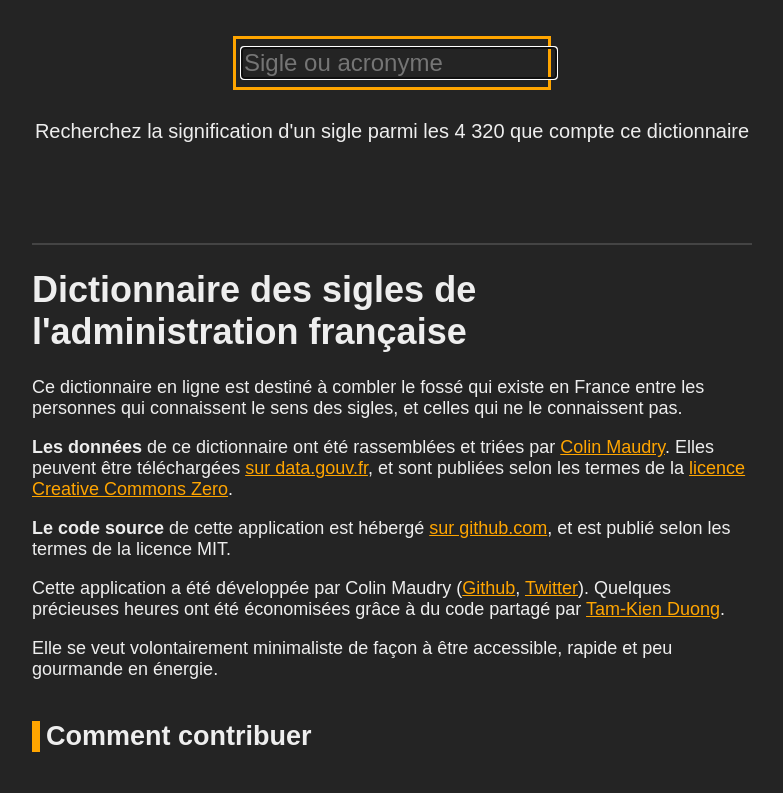
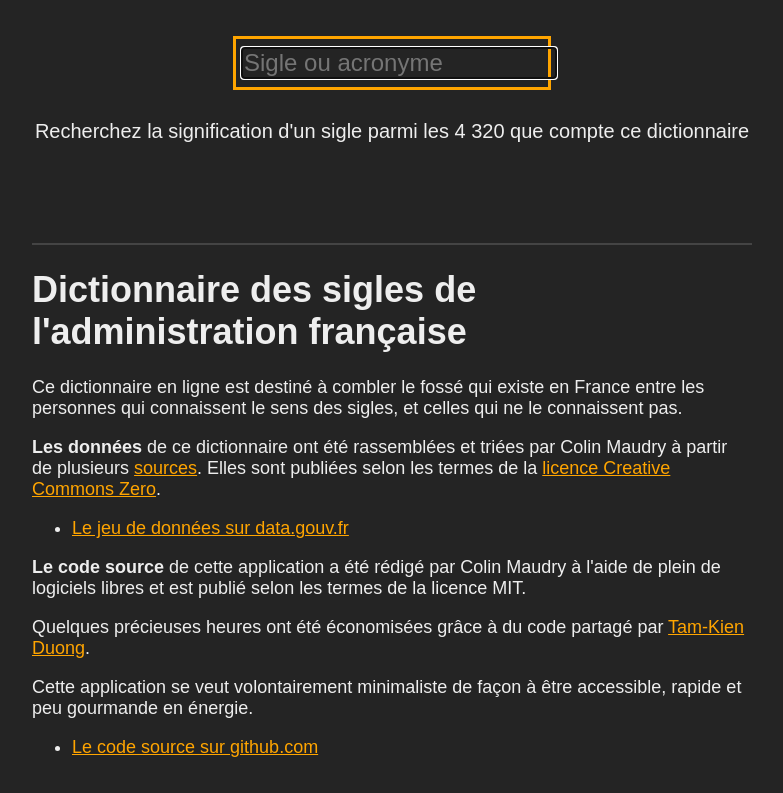
Before and after one commit to ColinMaudry/dictionnaire-sigles, a Vue app: page / in a window 1280 px wide. Shown: the top 793 px of the page, without its empty margins (254-1037 px from the left). Built offline with nearby package versions, Linux system fonts and the light colour scheme.

Commit message:
Improved data and code presentation

```diff
--- a/src/App.vue
+++ b/src/App.vue
@@ -42,13 +42,17 @@
 
     <p>Ce dictionnaire en ligne est destiné à combler le fossé qui existe en France entre les personnes qui connaissent le sens des sigles, et celles qui ne le connaissent pas.</p>
 
-    <p><strong>Les données</strong> de ce dictionnaire ont été rassemblées et triées par <a href="https://colin.maudry.fr">Colin Maudry</a>. Elles peuvent être téléchargées <a href="https://www.data.gouv.fr/datasets/5ee0d624d915e528468166c6">sur data.gouv.fr</a>, et sont publiées selon les termes de la <a href="http://creativecommons.org/publicdomain/zero/1.0/">licence Creative Commons Zero</a>.</p>
+    <p><strong>Les données</strong> de ce dictionnaire ont été rassemblées et triées par Colin Maudry à partir de plusieurs <a href="#lessources">sources</a>. Elles sont publiées selon les termes de la <a href="http://creativecommons.org/publicdomain/zero/1.0/">licence Creative Commons Zero</a>.</p>
 
-    <p><strong>Le code source</strong> de cette application est hébergé <a href="https://github.com/ColinMaudry/dictionnaire-sigles">sur github.com</a>, et est publié selon les termes de la licence MIT.</p>
-
-    <p>Cette application a été développée par Colin Maudry (<a href="https://github.com/ColinMaudry/">Github</a>, <a href="https://twitter.com/col1m">Twitter</a>). Quelques précieuses heures ont été économisées grâce à du code partagé par <a href="https://github.com/taniki">Tam-Kien Duong</a>.</p>
-
-    <p>Elle se veut volontairement minimaliste de façon à être accessible, rapide et peu gourmande en énergie.</p>
+    <ul>
+      <li><a href="https://www.data.gouv.fr/datasets/5ee0d624d915e528468166c6">Le jeu de données sur data.gouv.fr</a></li>
+    </ul>
+    <p><strong>Le code source</strong> de cette application a été rédigé par Colin Maudry à l'aide de plein de logiciels libres et est publié selon les termes de la licence MIT.</p>
+    <p>Quelques précieuses heures ont été économisées grâce à du code partagé par <a href="https://github.com/taniki">Tam-Kien Duong</a>.</p>
+    <p>Cette application se veut volontairement minimaliste de façon à être accessible, rapide et peu gourmande en énergie.</p>
+    <ul>
+      <li><a href="https://github.com/ColinMaudry/dictionnaire-sigles">Le code source sur github.com</a></li>
+    </ul>
 
    <h2 id="commentcontribuer">Comment contribuer</h2>
 
```
